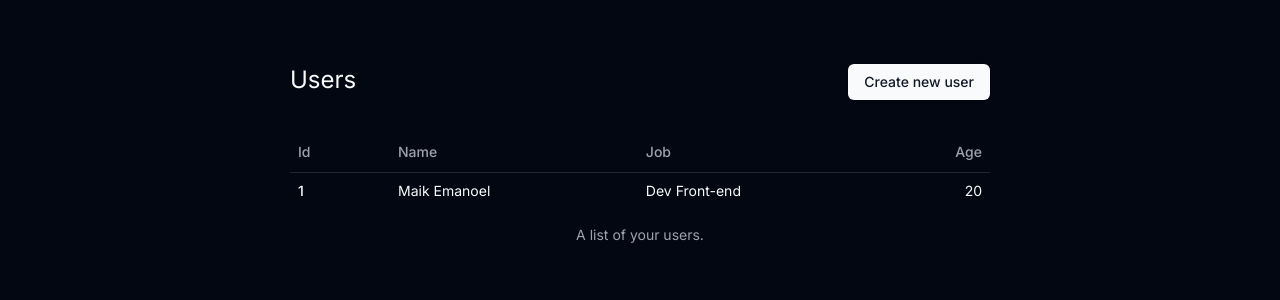
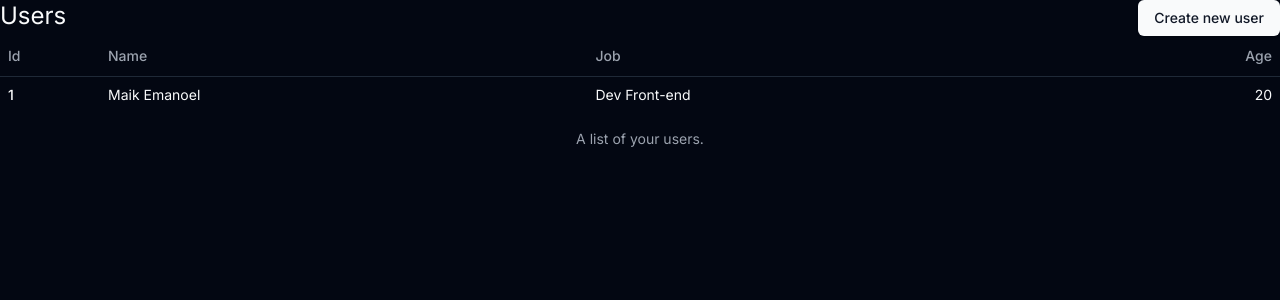
Before and after one commit to maik-emanoel/list-of-users, a Next.js app: page / in a window 1280 px wide. Shown: the top 300 px of the page. Built offline with nearby package versions, Linux system fonts and the light colour scheme.

Commit message:
refactor: remove main tag

```diff
--- a/app/page.tsx
+++ b/app/page.tsx
@@ -3,7 +3,7 @@ import UsersTable from "@/components/UsersTable";
 
 export default function Home() {
   return (
-    <main className="pt-16 max-w-[700px] mx-auto min-h-screen flex flex-col items-center space-y-8">
+    <div className="w-full h-full">
       <header className="w-full flex justify-between">
         <h1 className="text-2xl">Users</h1>
 
@@ -11,6 +11,6 @@ export default function Home() {
       </header>
 
       <UsersTable />
-    </main>
+    </div>
   );
 }
```
